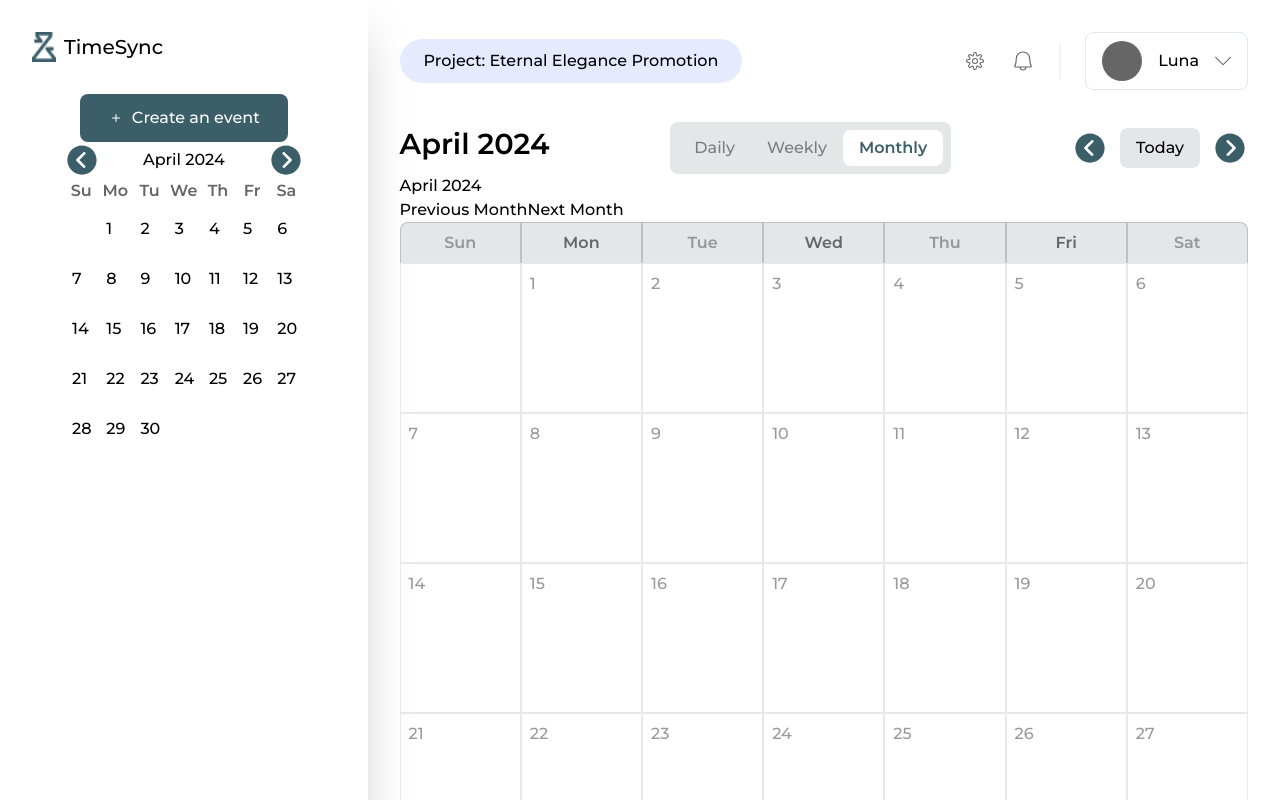
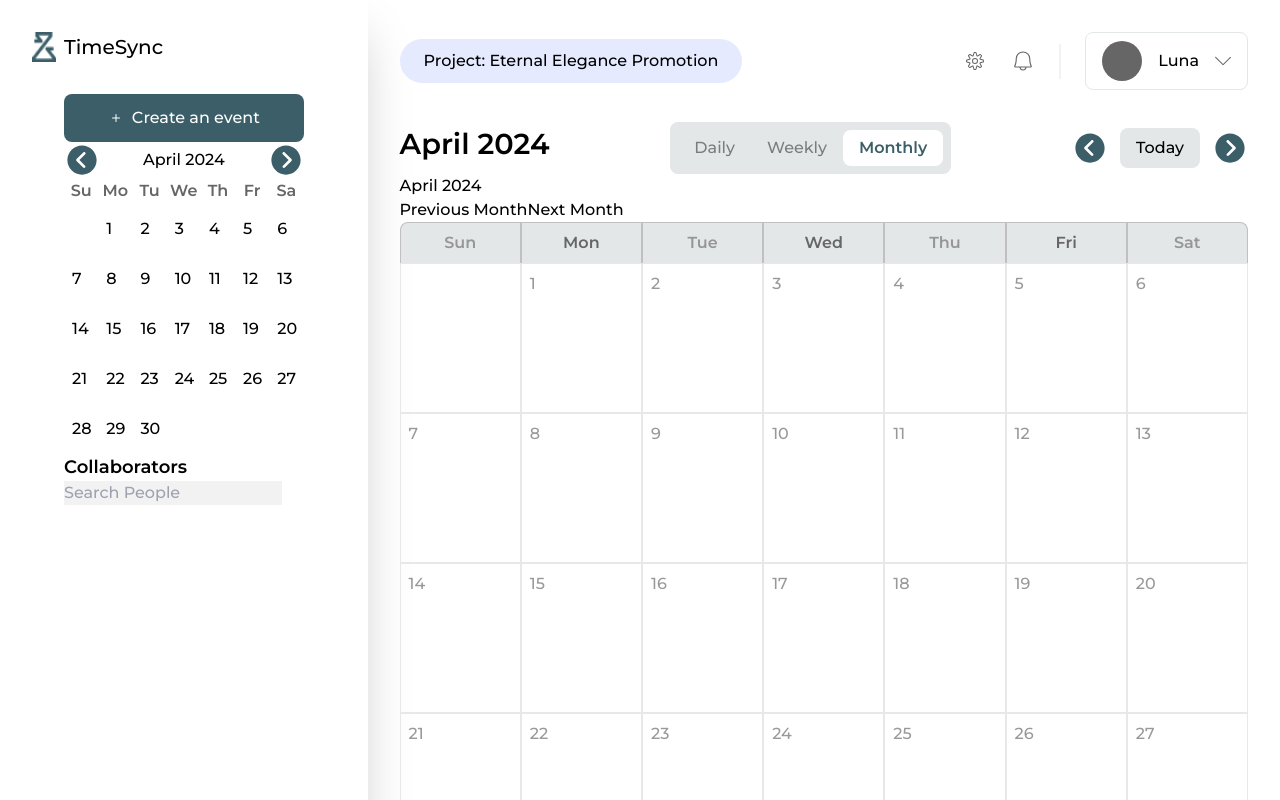
Before and after one commit to codingbabe10/TimeSync, a React (Vite) app: page /dashboard in a window 1280 px wide. Shown: the top 800 px of the page. Built offline with nearby package versions, Linux system fonts and the light colour scheme.

Commit message:
cleaning index

```diff
--- a/src/components/Sidebar.jsx
+++ b/src/components/Sidebar.jsx
@@ -10,7 +10,7 @@ export default function Sidebar() {
                 <span className="text-custom-logo">TimeSync</span>
             </div>
 
-            <div className="p-8 custom-flex-col  justify-center items-center">
+            <div className="p-8 custom-flex-col  justify-center">
                 <button className="
                 py-3 px-7 text-white bg-primary-green-500 rounded-custom-default
                 custom-flex-row items-center justify-center gap-2
@@ -20,7 +20,15 @@ export default function Sidebar() {
                 </button>
 
                 <MiniCalendar />
+
+                <div className="">
+                    <h2 className="text-custom-md font-bold">Collaborators</h2>
+                    <div className="">
+                        <input type="text" placeholder="Search People" className="bg-primary-grey-400 text-primary-grey-500" />
+                    </div>
+                </div>
             </div>
+
 
         </section>
     )
```
